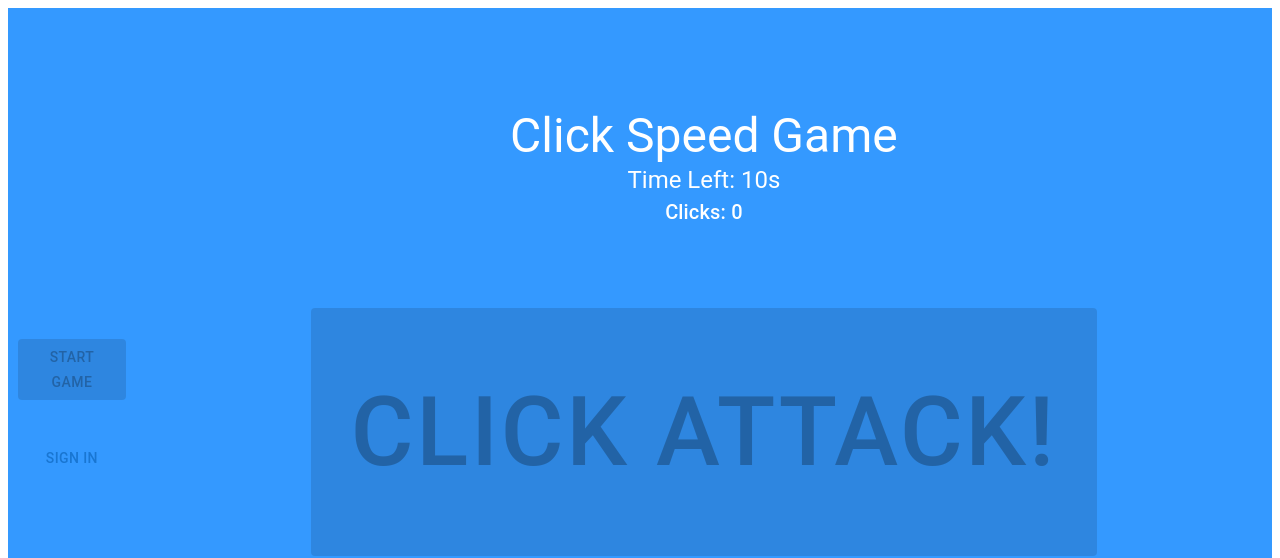
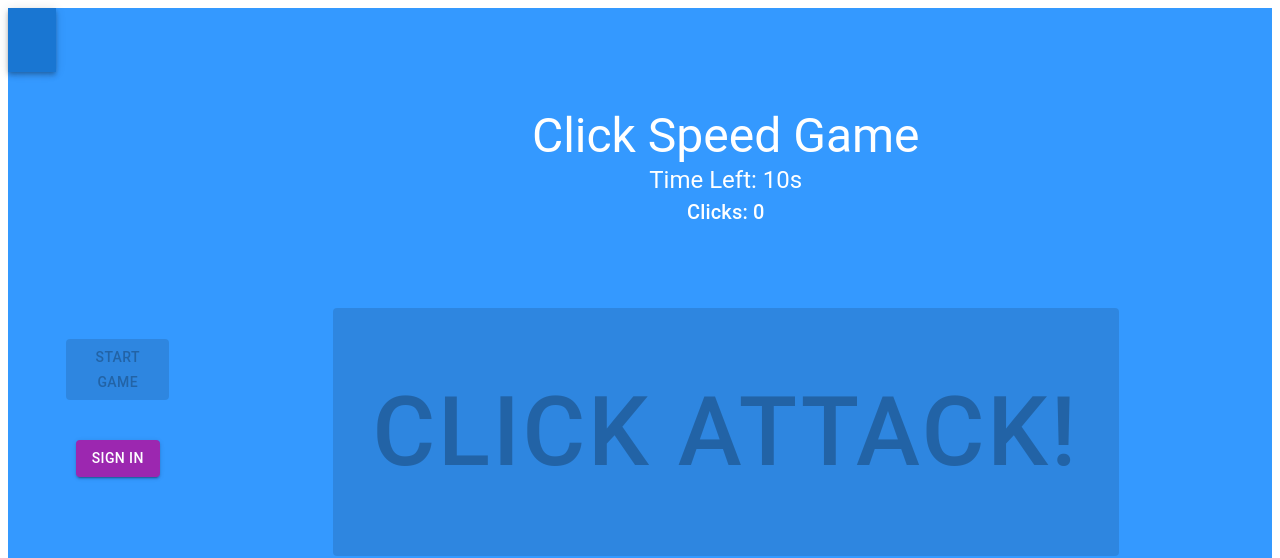
Before and after one commit to flinehan/prisma-test, a Next.js app: page / in a window 1280 px wide. Shown: the top 558 px of the page. Built offline with nearby package versions, Linux system fonts and the light colour scheme; no server answers.

Commit message:
session cleanup.

```diff
--- a/src/components/session-button/index.tsx
+++ b/src/components/session-button/index.tsx
@@ -7,10 +7,10 @@ function SessionLink() {
   const { data: session, status } = useSession();
 
   if (session) {
-    return <Button onClick={() => signOut()}>Sign out</Button>
+    return <Button variant="contained" color="secondary" onClick={() => signOut()}>Sign out</Button>
   }
 
-  return <Button onClick={() => signIn()}>Sign in</Button>
+  return <Button variant="contained" color="secondary" onClick={() => signIn()}>Sign in</Button>
 }
 
 export default SessionLink;
--- a/src/pages/index.tsx
+++ b/src/pages/index.tsx
@@ -1,11 +1,13 @@
 import { NextPage } from "next/types"
 import React from "react";
-import { Button, Typography, Box, Paper, List, ListItem, ListItemText, Container, Toolbar, AppBar, IconButton } from "@mui/material";
+import { Button, Typography, Box, Paper, List, ListItem, ListItemText, Container, Toolbar, AppBar, IconButton, Avatar } from "@mui/material";
 import { useGame } from "@/libs/game";
 import ButtonBar from "@/components/button-bar";
+import { useSession } from "next-auth/react";
 
 const Home: NextPage = () => {
   const { clicks, timeLeft, scores, handleClick, isRunning } = useGame();
+  const { data: session } = useSession();
 
   return (
     <Box
@@ -15,6 +17,13 @@ const Home: NextPage = () => {
         backgroundColor: "#3499ff"
       }}
     >
+      <Box sx={{ flexGrow: 1 }}>
+        <AppBar position="static">
+          <Toolbar>
+            {session && <Avatar alt={session?.user?.name || ''} src={session?.user?.image || ''} />}
+          </Toolbar>
+        </AppBar>
+      </Box>
       <ButtonBar />
       <Container
         sx={{
```
